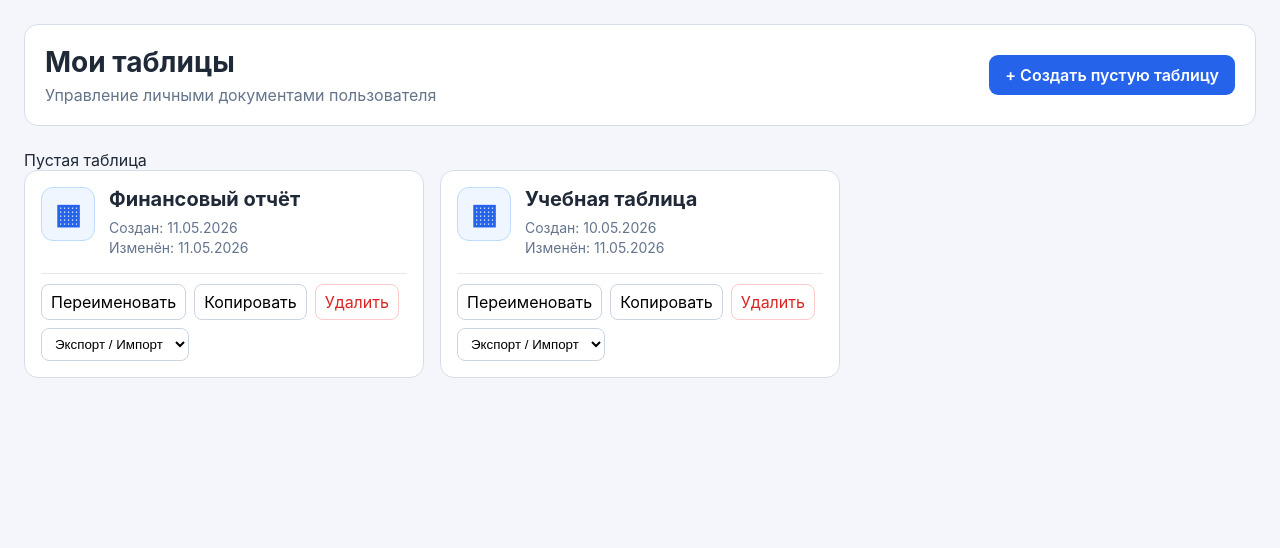
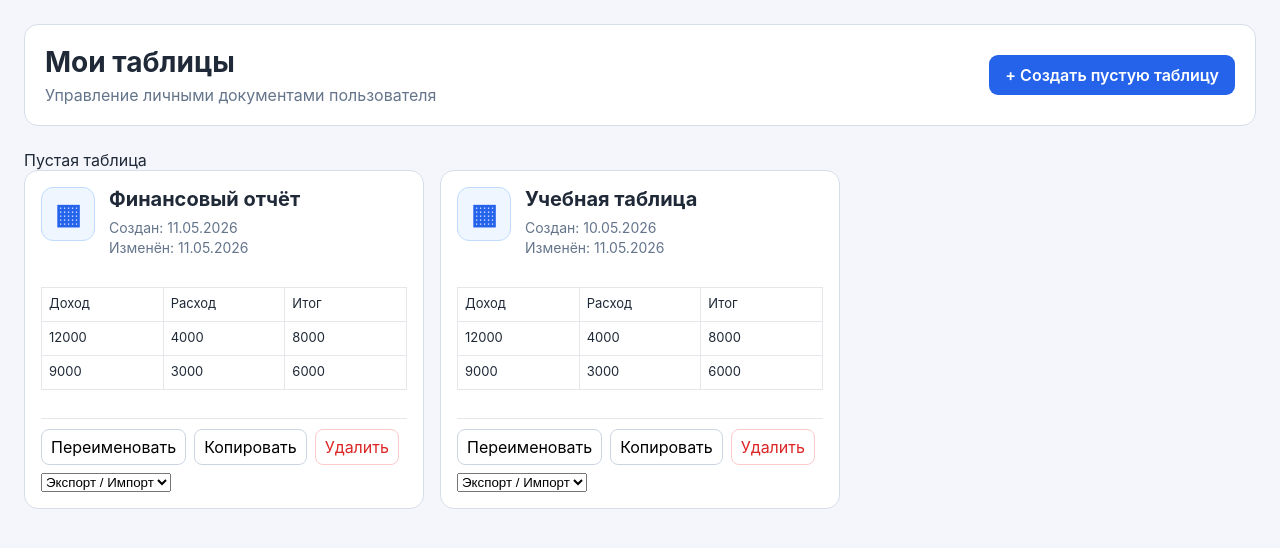
Before and after one commit to Xoxol22/ShkadunSemen, a React (Vite) app: page / in a window 1280 px wide. Shown: the top 548 px of the page. Built offline with nearby package versions, Linux system fonts and the light colour scheme.

Commit message:
подправил внешний вид так же сдеалл копирование переиминовывание и копирование

```diff
--- a/src/itogzd/features/spreadsheet/DocumentsPage.tsx
+++ b/src/itogzd/features/spreadsheet/DocumentsPage.tsx
@@ -1,19 +1,94 @@
-const mockDocuments = [
+import { useState } from 'react';
+
+const initialDocuments  = [
   {
     id: '1',
     title: 'Финансовый отчёт',
     createdAt: '11.05.2026',
     updatedAt: '11.05.2026',
+    preview: [
+      ['Доход', 'Расход', 'Итог'],
+      ['12000', '4000', '8000'],
+      ['9000', '3000', '6000'],
+    ],
   },
+
   {
     id: '2',
     title: 'Учебная таблица',
     createdAt: '10.05.2026',
     updatedAt: '11.05.2026',
+    preview: [
+      ['Доход', 'Расход', 'Итог'],
+      ['12000', '4000', '8000'],
+      ['9000', '3000', '6000'],
+    ],
   },
 ];
 
 export function DocumentsPage() {
+
+    const [documents, setDocuments] = useState(initialDocuments);
+    const [editingId, setEditingId] = useState<string | null>(null);
+    const [editingTitle, setEditingTitle] = useState('');
+
+    function startRename(documentId: string, currentTitle: string) {
+    setEditingId(documentId);
+    setEditingTitle(currentTitle);
+    }
+
+    function saveRename(documentId: string) {
+    const title = editingTitle.trim();
+
+    if (!title) {
+        setEditingId(null);
+        return;
+    }
+
+    setDocuments((currentDocuments) =>
+        currentDocuments.map((document) =>
+        document.id === documentId
+            ? {
+                ...document,
+                title,
+                updatedAt: new Date().toLocaleDateString('ru-RU'),
+            }
+            : document,
+        ),
+    );
+
+    setEditingId(null);
+    setEditingTitle('');
+    }
+
+    function deleteDocument(documentId: string) {
+    const confirmed = window.confirm('Удалить документ? Это действие нельзя отменить.');
+
+    if (!confirmed) return;
+
+    setDocuments((currentDocuments) =>
+        currentDocuments.filter((document) => document.id !== documentId),
+    );
+    }
+
+    function duplicateDocument(documentId: string) {
+    const sourceDocument = documents.find((document) => document.id === documentId);
+    if (!sourceDocument) return;
+
+    const date = new Date().toLocaleDateString('ru-RU');
+
+    setDocuments((currentDocuments) => [
+        ...currentDocuments,
+        {
+        ...sourceDocument,
+        id: crypto.randomUUID(),
+        title: `${sourceDocument.title} — копия`,
+        createdAt: date,
+        updatedAt: date,
+        },
+    ]);
+    }
+
   return (
     <div className="documentsPage">
       <header className="documentsHeader">
@@ -52,7 +127,7 @@ export function DocumentsPage() {
         </section>
 
       <section className="documentsGrid">
-        {mockDocuments.map((document) => (
+        {documents.map((document) => (
           <article
             key={document.id}
             className="documentCard"
@@ -63,15 +138,78 @@ export function DocumentsPage() {
             <div className="documentIcon">▦</div>
 
             <div className="documentInfo">
-                <h2>{document.title}</h2>
+                {editingId === document.id ? (
+                    <input
+                        className="renameInput"
+                        value={editingTitle}
+                        autoFocus
+                        onChange={(event) => setEditingTitle(event.target.value)}
+                        onBlur={() => saveRename(document.id)}
+                        onKeyDown={(event) => {
+                        if (event.key === 'Enter') {
+                            saveRename(document.id);
+                        }
+
+                        if (event.key === 'Escape') {
+                            setEditingId(null);
+                            setEditingTitle('');
+                        }
+                        }}
+                        onDoubleClick={(event) => event.stopPropagation()}
+                        onClick={(event) => event.stopPropagation()}
+                    />
+                    ) : (
+                    <h2
+                        onDoubleClick={(event) => {
+                        event.stopPropagation();
+                        startRename(document.id, document.title);
+                        }}
+                    >
+                        {document.title}
+                    </h2>
+                    )}
                 <p>Создан: {document.createdAt}</p>
                 <p>Изменён: {document.updatedAt}</p>
             </div>
 
+            <div className="previewTable">
+              {document.preview.map((row, rowIndex) =>
+                row.map((cell, colIndex) => (
+                  <div key={`${rowIndex}:${colIndex}`} className="previewCell">
+                    {cell}
+                  </div>
+                )),
+              )}
+            </div>
+
             <div className="documentActions" onDoubleClick={(event) => event.stopPropagation()}>
-                <button>Переименовать</button>
-                <button>Копировать</button>
-                <button className="dangerButton">Удалить</button>
+                <button
+                    onClick={(event) => {
+                        event.stopPropagation();
+                        startRename(document.id, document.title);
+                    }}
+                    >
+                    Переименовать
+                    </button>
+
+                    <button
+                    onClick={(event) => {
+                        event.stopPropagation();
+                        duplicateDocument(document.id);
+                    }}
+                    >
+                    Копировать
+                    </button>
+
+                    <button
+                    className="dangerButton"
+                    onClick={(event) => {
+                        event.stopPropagation();
+                        deleteDocument(document.id);
+                    }}
+                    >
+                    Удалить
+                    </button>
 
                 <select defaultValue="">
                 <option value="" disabled>
--- a/src/itogzd/styles.css
+++ b/src/itogzd/styles.css
@@ -335,13 +335,6 @@ input {
 }
 
 .documentActions button,
-.documentActions select {
-  border: 1px solid #cbd5e1;
-  background: white;
-  padding: 7px 9px;
-  border-radius: 8px;
-  cursor: pointer;
-}
 
 .documentActions button:hover,
 .documentActions select:hover {
@@ -393,3 +386,39 @@ input {
   color: #dc2626;
   border-color: #fecaca;
 }
+
+
+.previewTable {
+  grid-column: 1 / -1;
+  display: grid;
+  grid-template-columns: repeat(3, 1fr);
+  width: 100%;
+  border-top: 1px solid #e5e7eb;
+  border-left: 1px solid #e5e7eb;
+  margin: 14px 0;
+}
+
+.previewCell {
+  min-height: 34px;
+  padding: 7px;
+  border-right: 1px solid #e5e7eb;
+  border-bottom: 1px solid #e5e7eb;
+  font-size: 13px;
+  overflow: hidden;
+  white-space: nowrap;
+  text-overflow: ellipsis;
+}
+
+.renameInput {
+  width: 100%;
+  border: 1px solid #93c5fd;
+  border-radius: 8px;
+  padding: 5px 7px;
+  font-size: 20px;
+  font-weight: 700;
+  outline: none;
+}
+
+.renameInput:focus {
+  box-shadow: 0 0 0 3px rgba(37, 99, 235, 0.15);
+}
```
